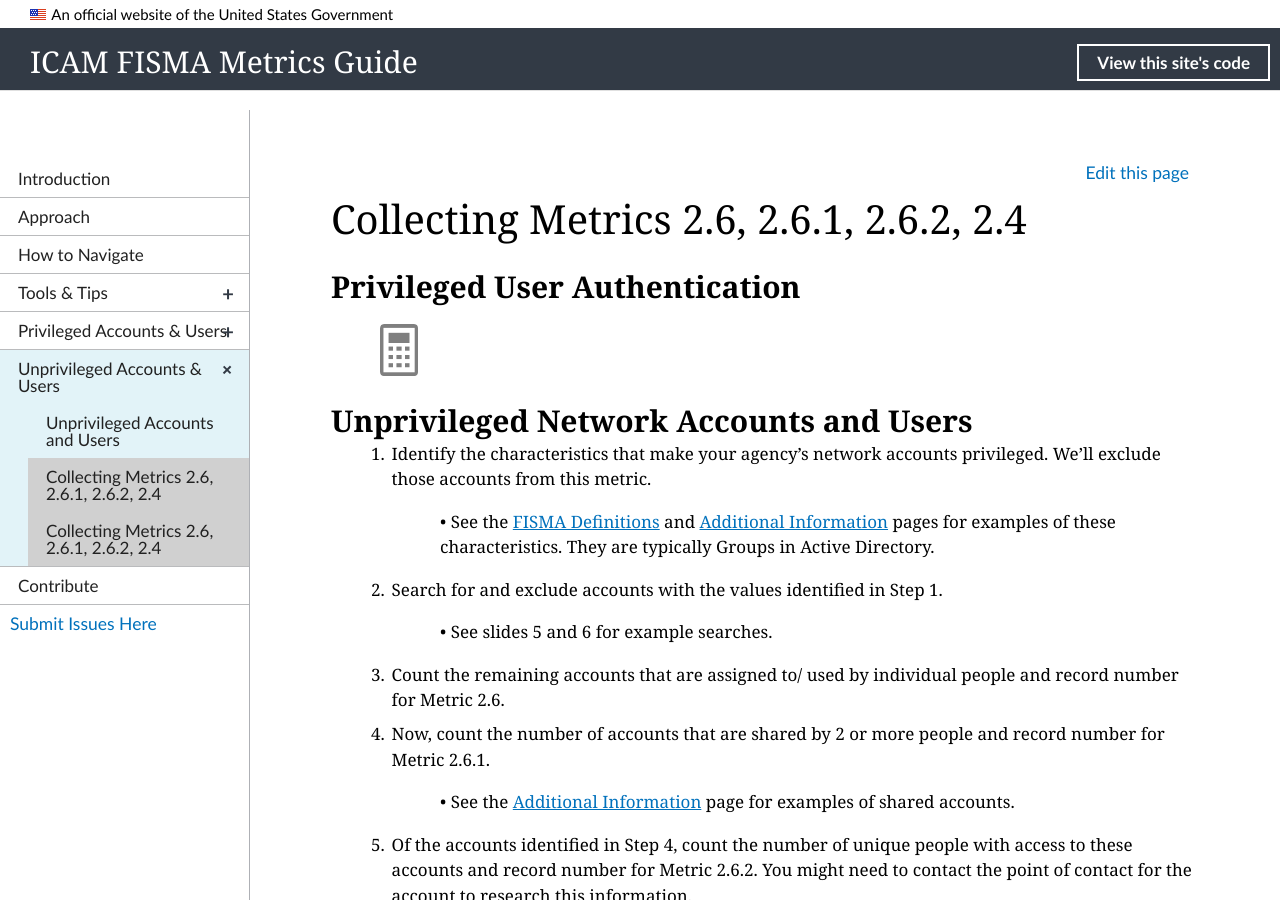
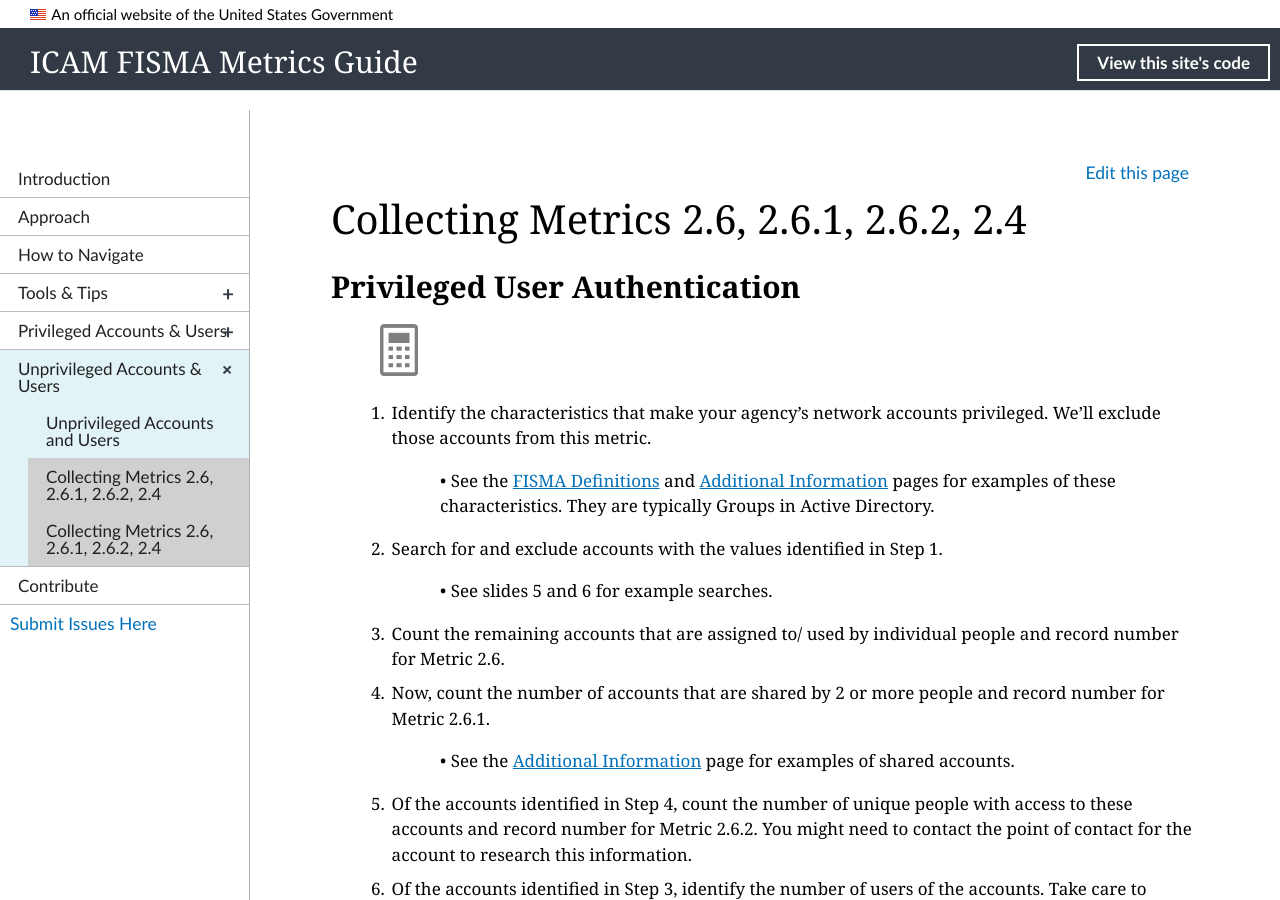
Before and after one commit to GSA/icam-fisma, a Jekyll site: the page built from _unpriv-mgmt/06_collection-26-24.md, in a window 1280 px wide and 900 px high. Built offline with Jekyll 4.4.1, drawn with Linux system fonts in a browser that asks for light colours; nearby versions of some CDN libraries.

Commit message:
Remove extra subtitle

```diff
--- a/_unpriv-mgmt/06_collection-26-24.md
+++ b/_unpriv-mgmt/06_collection-26-24.md
@@ -7,7 +7,6 @@ collection: unpriv-mgmt
 ## Privileged User Authentication
 >![Calculator logo](../img/calc.png){:style="width:5%;"}
 
-## Unprivileged Network Accounts and Users
 1. Identify the characteristics that make your agency’s network accounts privileged. We’ll exclude those accounts from this metric.
 > • See the [FISMA Definitions](../priv-mgmt/definitions) and [Additional Information](../priv-mgmt/more-info) pages for examples of these characteristics. They are typically Groups in Active Directory.
 2. Search for and exclude accounts with the values identified in Step 1.
```
